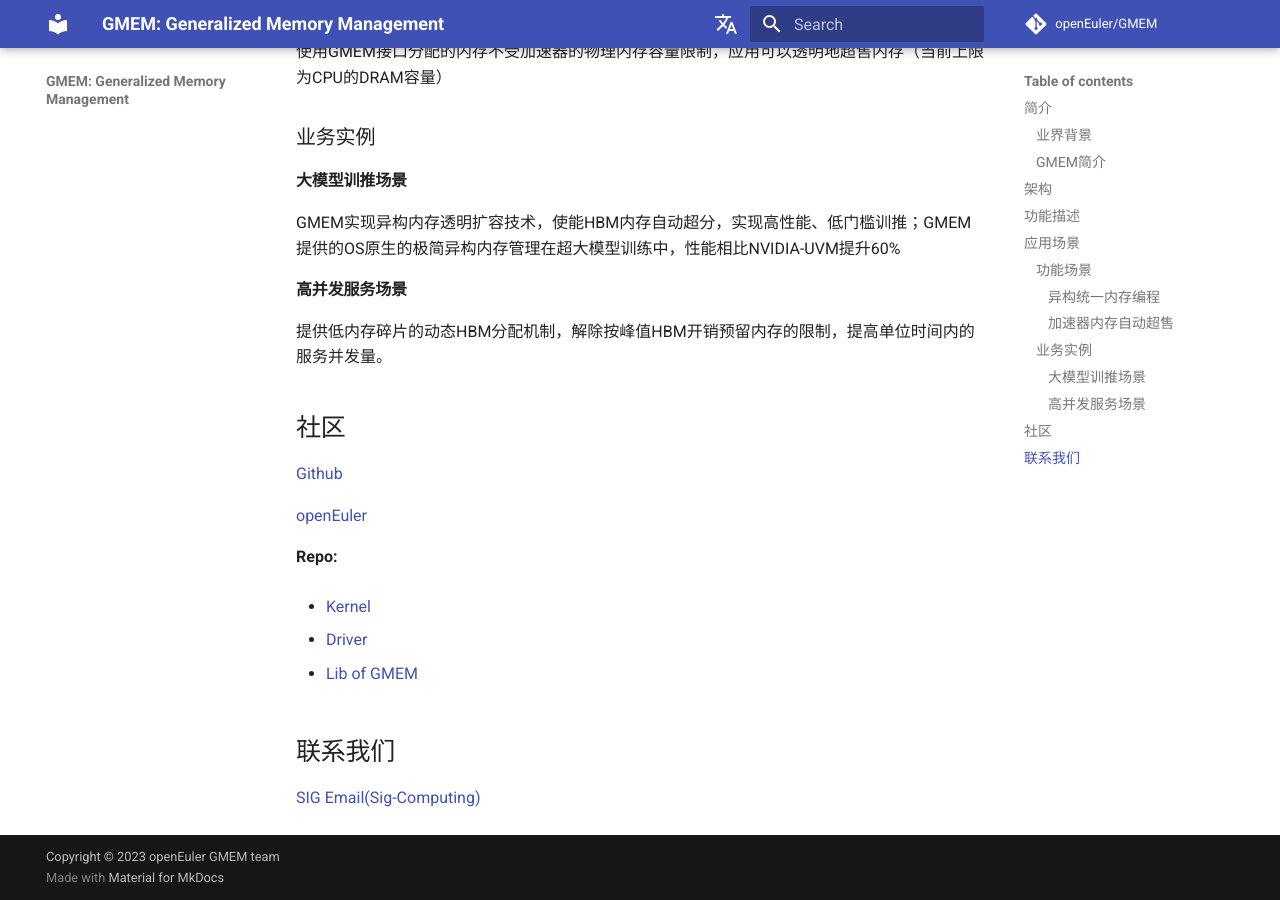
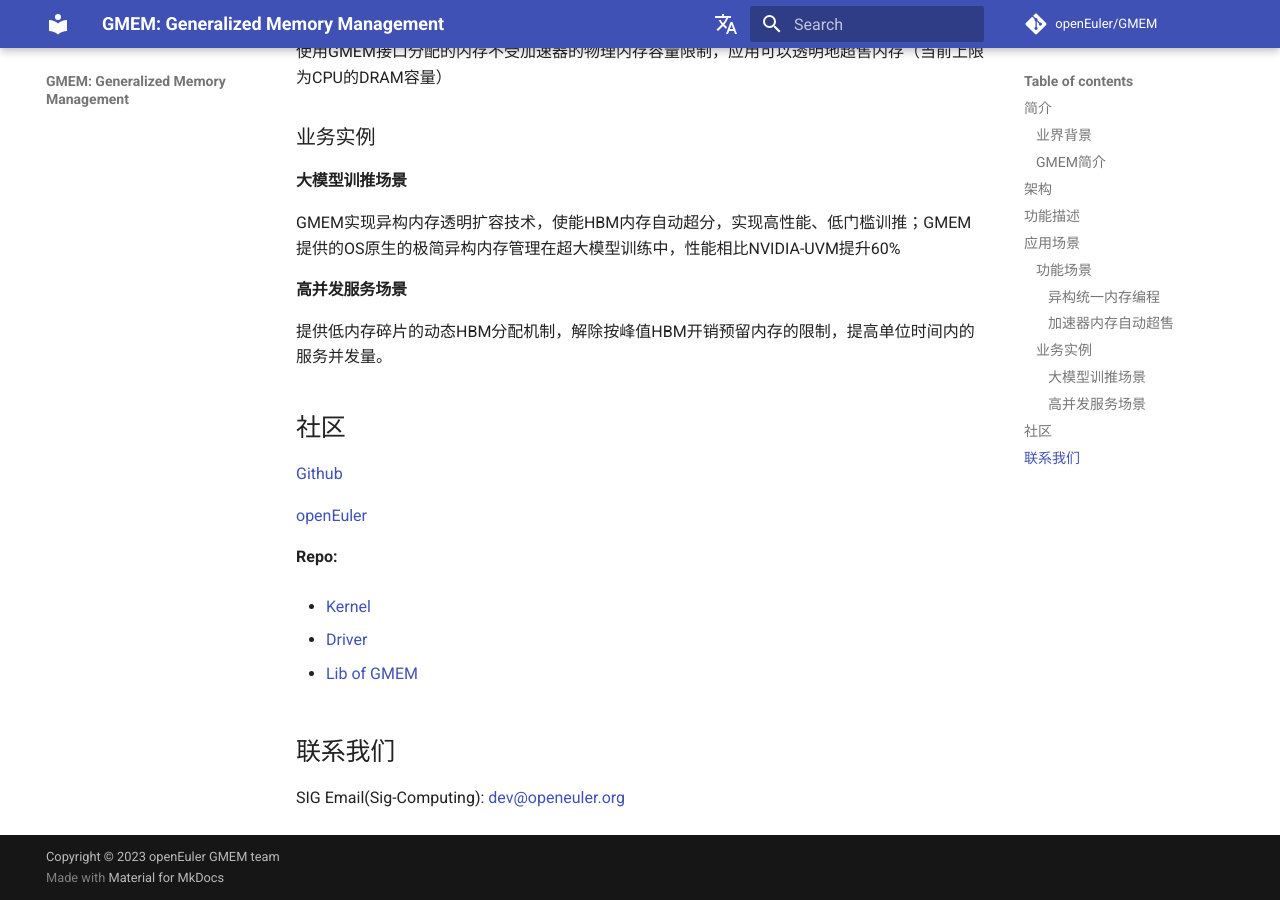
Before and after one commit to GMEM-Team/gmem-team.github.io, an MkDocs documentation site: the page built from docs/index.md, in a window 1280 px wide and 900 px high, scrolled down 2124 px. Built offline with MkDocs 1.6.1 and Material for MkDocs 9.7.7, drawn with Linux system fonts in a browser that asks for light colours; comment, search, counter and statistics services are not loaded.

Commit message:
Update email
Signed-off-by: Lemmy Huang <huangliming5@huawei.com>

```diff
--- a/docs/index.md
+++ b/docs/index.md
@@ -77,4 +77,4 @@
 
 
 ## 联系我们
-[SIG Email(Sig-Computing)](dev@openeuler.org)
+SIG Email(Sig-Computing): <dev@openeuler.org>
```
Also changed, not shown: docs/en/index.md (+1 -1 lines).
